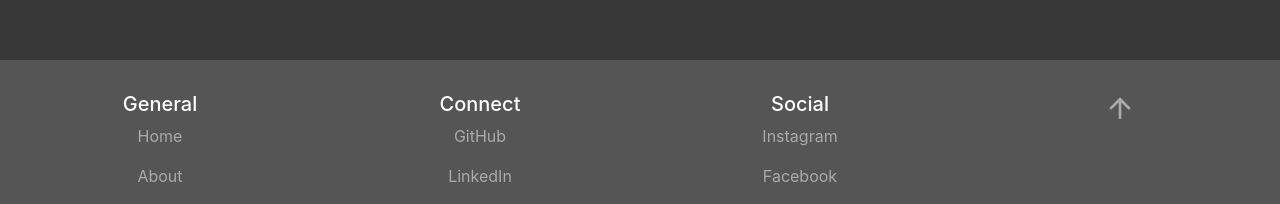
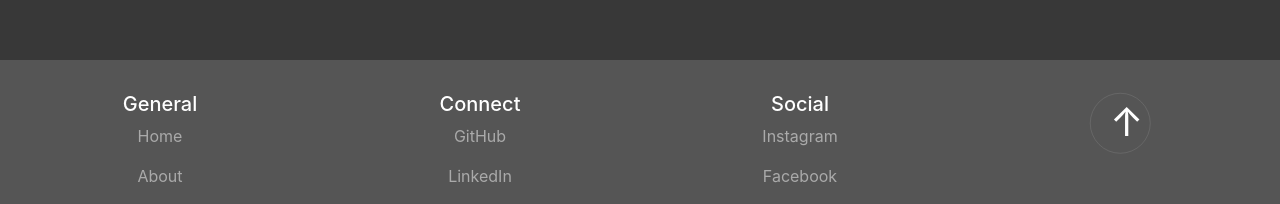
Before and after one commit to dongledan/personal-website, a React (Create React App) app: page / in a window 1280 px wide. Shown: the part 2951-3155 px from the top of the page. Built offline with nearby package versions, Linux system fonts and the light colour scheme.

Commit message:
made arrows consistent through page

```diff
--- a/src/components/Footer.css
+++ b/src/components/Footer.css
@@ -26,3 +26,23 @@ a:hover {
   position: relative;
   bottom: -3em;
 }
+
+.b {
+  position: relative;
+}
+
+.b:after {
+  color: white;
+  content: '\02191';
+  font-size: 40px;
+  position: absolute;
+  top: 45%;
+  margin-top: -28px;
+  left: 50%;
+  margin-left: -10px;
+}
+
+.b:hover .foreground {
+  stroke-dashoffset: 0;
+  transform: rotate(90deg);
+}
--- a/src/components/Footer.js
+++ b/src/components/Footer.js
@@ -66,8 +66,13 @@ export default class Footer extends Component {
           </a>
         </div>
         <div className='col-3'>
-          <a href='#home'>
-            <ion-icon name="arrow-up" size='large' className='arrow'/>
+          <a href='#home' class='b'>
+            <svg class="circle">
+              <g>
+                <ellipse class="background" ry="30" rx="30" cy="31.25" cx="31.25" stroke-width="1"/>
+                <ellipse class="foreground" ry="30" rx="30" cy="31.25" cx="31.25" stroke-width="2"/>
+              </g>
+            </svg>
           </a>
         </div>
       </div>
--- a/src/components/Title.css
+++ b/src/components/Title.css
@@ -115,7 +115,7 @@ hr {
   content: '\02193';
   font-size: 40px;
   position: absolute;
-  top: 50%;
+  top: 45%;
   margin-top: -28px;
   left: 50%;
   margin-left: -10px;
```
